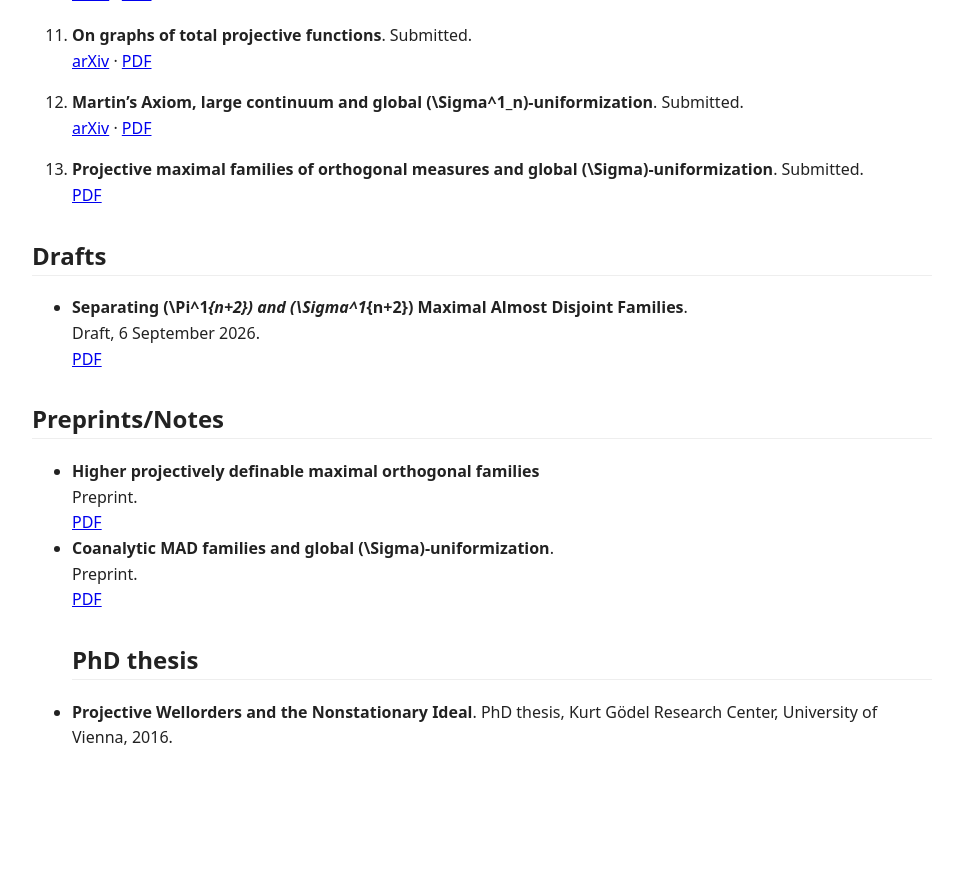
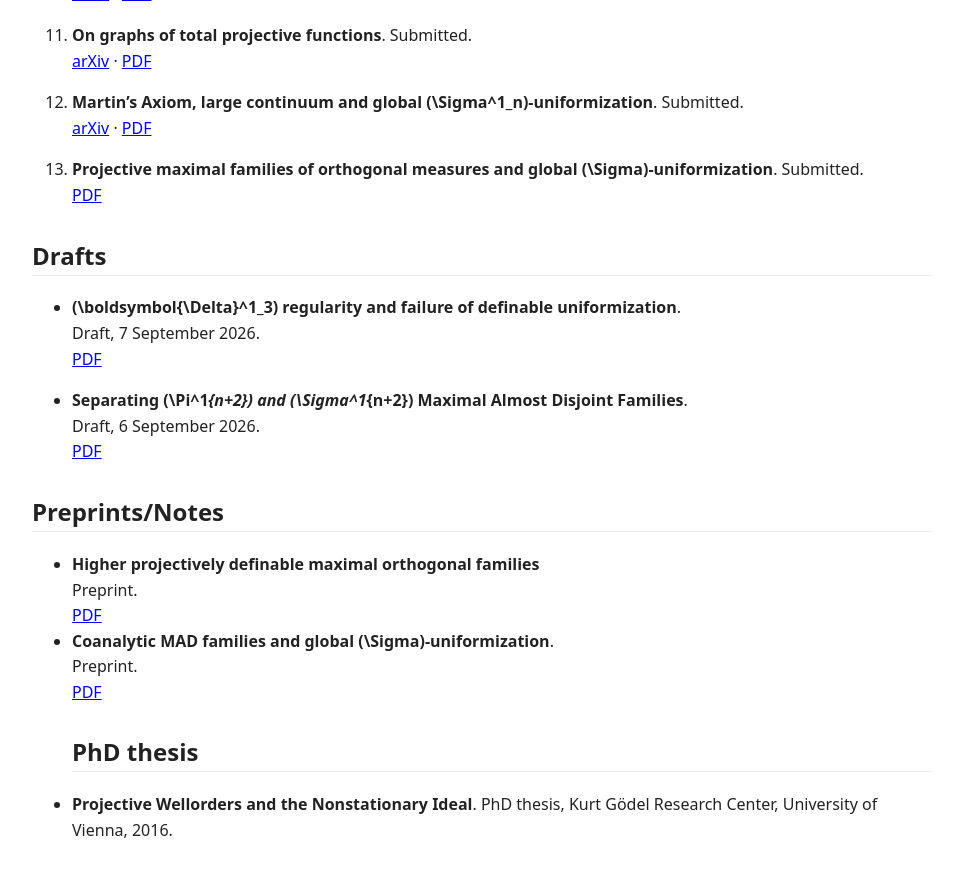
Before and after one commit to StefanHoffelner/stefanhoffelner.github.io, a Jekyll site: the page built from publications.md, in a window 1280 px wide and 900 px high, scrolled down 1823 px. Shown: the top 877 px of the window, without its empty margins (158-1121 px from the left). Built offline with Jekyll 4.4.1, drawn with Linux system fonts in a browser that asks for light colours; our own code applies the rules of GitHub Pages for plain Markdown files; a script that is not in the unit is left out; before the commit the page ends 2630 px from its top, so only the background shows below that.

Commit message:
Add Delta13 regularity preprint under drafts

```diff
--- a/publications.md
+++ b/publications.md
@@ -86,6 +86,10 @@ permalink: /publications/
 
 ## Drafts
 
+- **\(\boldsymbol{\Delta}^1_3\) regularity and failure of definable uniformization**.
+  Draft, 7 September 2026.
+  [PDF](/papers/delta13-regularity-definable-uniformization.pdf)
+
 - **Separating \(\Pi^1_{n+2}\) and \(\Sigma^1_{n+2}\) Maximal Almost Disjoint Families**.
   Draft, 6 September 2026.
   [PDF](/papers/separating-pi1nplus2-sigma1nplus2-mad-families.pdf)
```
